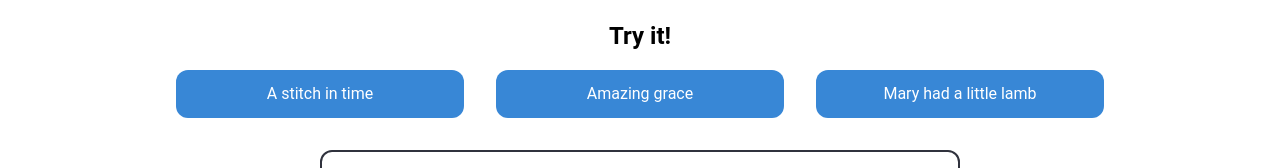
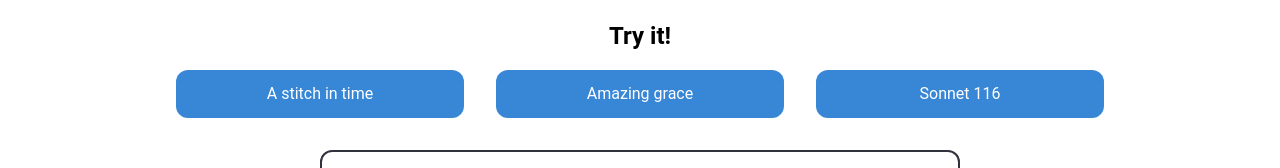
Before and after one commit to SamuelPerrin/tuffet, a React (Create React App) app in the folder iambe/: page / in a window 1280 px wide. Shown: the part 186-354 px from the top of the page. Built offline with nearby package versions, Linux system fonts and the light colour scheme.

Commit message:
changes samples on Home page

```diff
--- a/iambe/src/components/Home.js
+++ b/iambe/src/components/Home.js
@@ -54,7 +54,7 @@ const Home = props => {
         <div style={{display:'flex', flexFlow:'row wrap', justifyContent:'center', alignItems:'center', width:'100%'}}>
           <Button onClick={() => submitSample(samples.STITCH)}>A stitch in time</Button>
           <Button onClick={() => submitSample(samples.GRACE)}>Amazing grace</Button>
-          <Button onClick={() => submitSample(samples.MARY)}>Mary had a little lamb</Button>
+          <Button onClick={() => submitSample(samples.SONNET116)}>Sonnet 116</Button>
         </div>
         <form style={{width:'100%', display:'flex', flexFlow:'column nowrap', alignItems:'center', justifyContent:'center'}}>
           <TextArea value={poem} onChange={handleChange} placeholder="Enter a poem..." />
```
